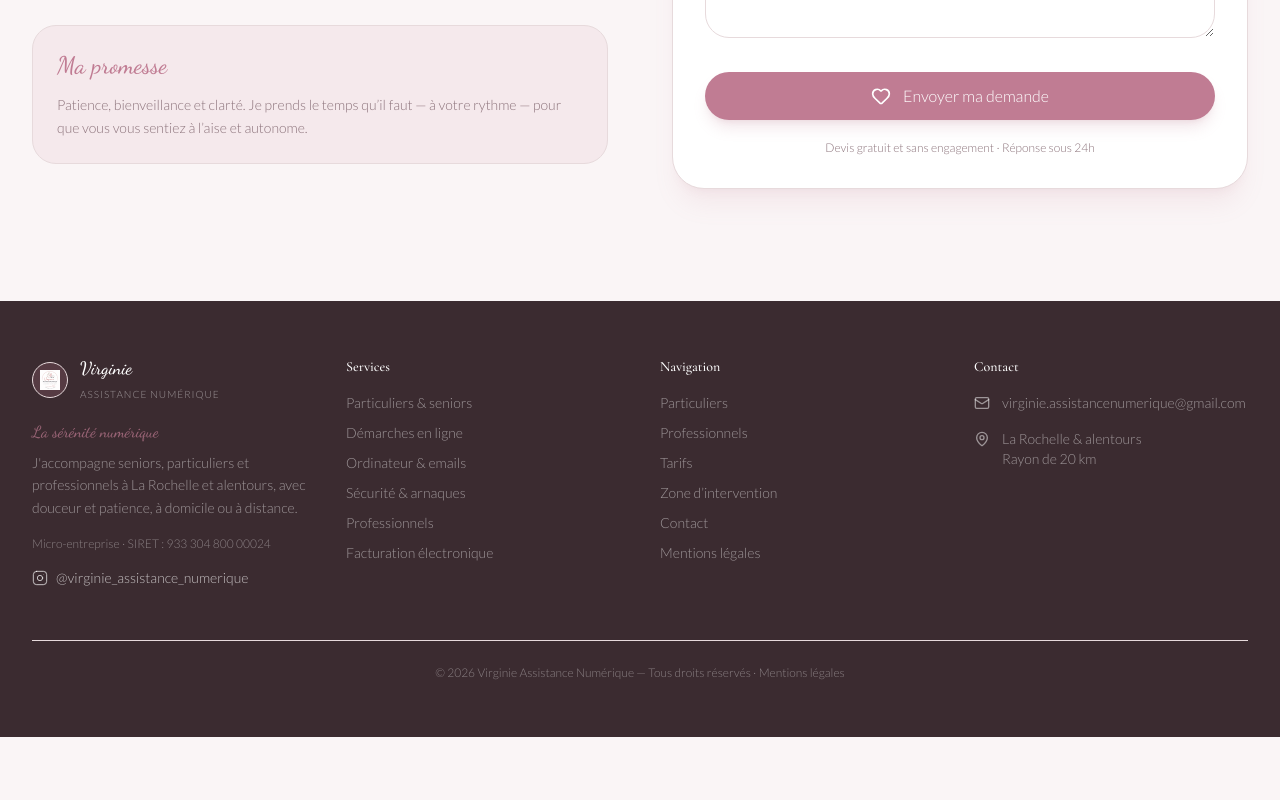
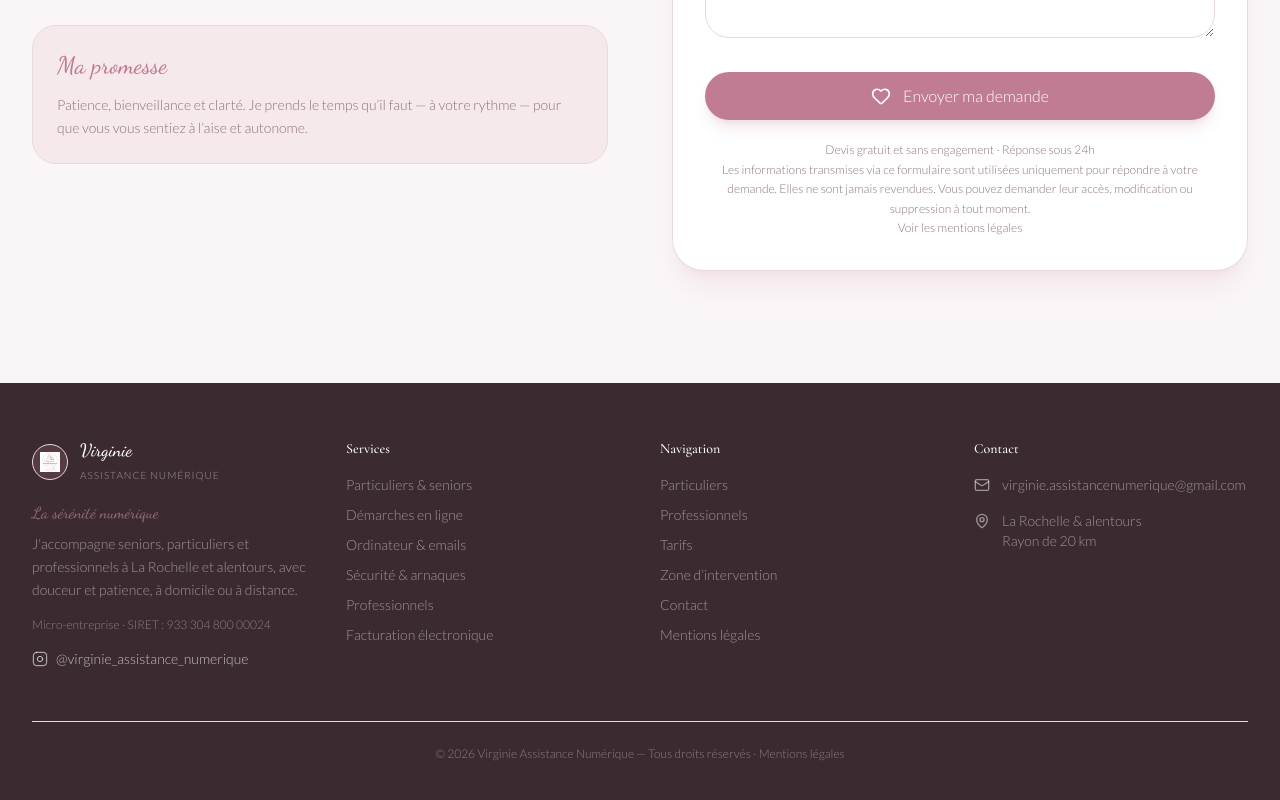
Before and after one commit to Virginie17/assistance-numerique, a Next.js app: page / in a window 1280 px wide. Shown: the part 10182-10982 px from the top of the page. Before the commit the page ends 10919 px from the top, so only its background shows below. Built offline with nearby package versions, Linux system fonts and the light colour scheme; no server answers.

Commit message:
Add RGPD notice under contact form

```diff
--- a/components/landing/ContactSection.tsx
+++ b/components/landing/ContactSection.tsx
@@ -206,7 +206,13 @@ export default function ContactSection() {
               {isSubmitting ? "Envoi en cours..." : "Envoyer ma demande"}
             </button>
 
-            <p className="mt-5 text-center text-xs font-light text-muted-foreground">Devis gratuit et sans engagement · Réponse sous 24h</p>
+            <p className="mt-5 text-center text-xs font-light leading-relaxed text-muted-foreground">
+              Devis gratuit et sans engagement · Réponse sous 24h
+              <br />
+              Les informations transmises via ce formulaire sont utilisées uniquement pour répondre à votre demande. Elles ne sont jamais revendues. Vous pouvez demander leur accès, modification ou suppression à tout moment.
+              <br />
+              <a href="/mentions-legales" className="text-primary underline underline-offset-4">Voir les mentions légales</a>
+            </p>
           </form>
         </div>
       </div>
```
